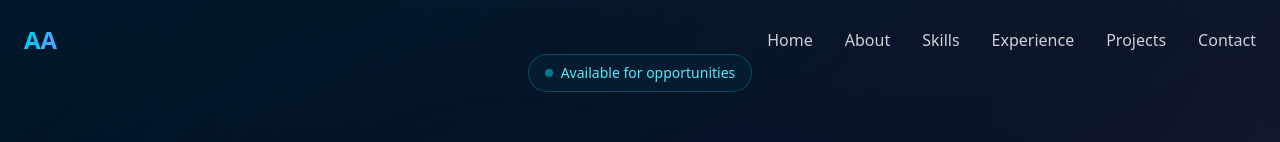
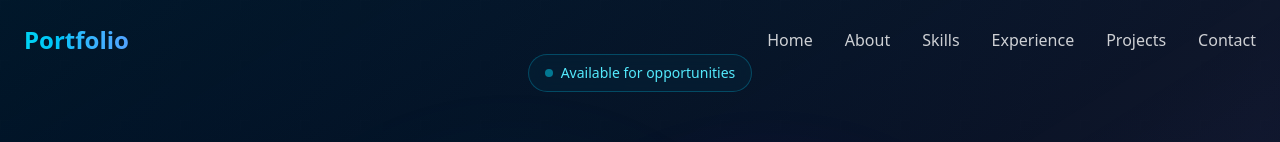
Before and after one commit to knutsenkristian7-spec/My-Portfolio-pro, a React (Vite) app: page / in a window 1280 px wide. Shown: the top 142 px of the page. Built offline with nearby package versions, Linux system fonts and the light colour scheme.

Commit message:
chore : change the portfolio

```diff
--- a/src/components/Navigation.tsx
+++ b/src/components/Navigation.tsx
@@ -52,7 +52,7 @@ export function Navigation() {
             className="text-2xl bg-gradient-to-r from-cyan-400 to-blue-400 bg-clip-text text-transparent"
             style={{ fontWeight: 700 }}
           >
-            AA
+            Portfolio
           </button>
 
           {/* Desktop Navigation */}
```
